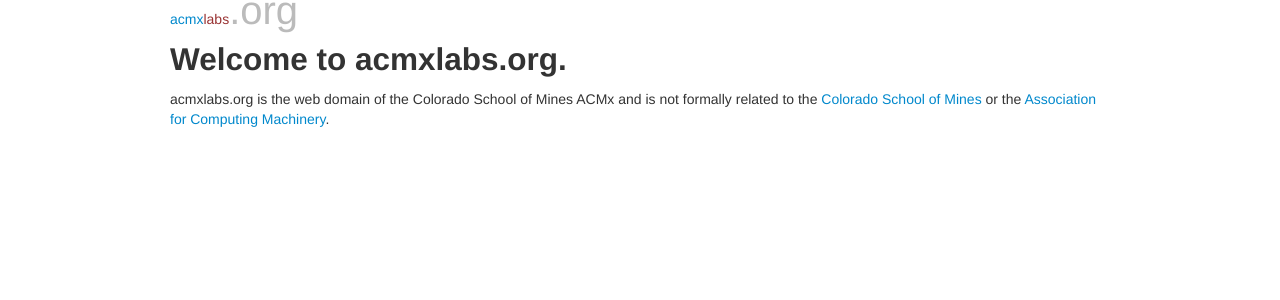
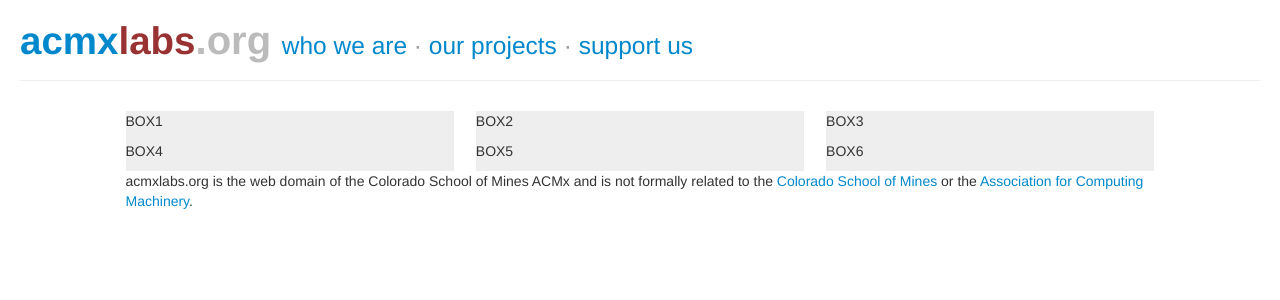
Before and after one commit to ColoradoSchoolOfMines/acmx_website, a CodeIgniter app: page / in a window 1280 px wide. Shown: the top 300 px of the page. Run offline with CodeIgniter, Linux system fonts and the light colour scheme.

Commit message:
EVEYRTHING IS DIFFERENT NOOOOOOOOOOOOOOOOOOO

```diff
--- a/application/views/pages/home.php
+++ b/application/views/pages/home.php
@@ -1 +1,30 @@
-<h2>Welcome to acmxlabs.org.</h2>
+	<div class="row-fluid">
+		<div class="span10 offset1">
+			<div class="row-fluid">
+				<div class="span4 square">
+					BOX1
+				</div>
+				<div class="span4 square">
+					BOX2
+				</div>
+				<div class="span4 square">
+					BOX3
+				</div>
+			</div>
+		</div>
+	</div>
+	<div class="row-fluid">
+		<div class="span10 offset1">
+			<div class="row-fluid">
+				<div class="span4 square">
+					BOX4
+				</div>
+				<div class="span4 square">
+					BOX5
+				</div>
+				<div class="span4 square">
+					BOX6
+				</div>
+			</div>
+		</div>
+	</div>
--- a/application/views/templates/footer.php
+++ b/application/views/templates/footer.php
@@ -1,6 +1,8 @@
-<div id="footer">
-acmxlabs.org is the web domain of the Colorado School of Mines ACMx and is not formally related to the <a href="http://mines.edu" target="_blank">Colorado School of Mines</a> or the <a href="http://acm.org/" target="_blank">Association for Computing Machinery</a>.
-</div>
-</div>
+	<div class="row-fluid" id="footer">
+		<div class="span10 offset1">
+				acmxlabs.org is the web domain of the Colorado School of Mines ACMx and is not formally related to the <a href="http://mines.edu" target="_blank">Colorado 	School of Mines</a> or the <a href="http://acm.org/" target="_blank">Association for Computing Machinery</a>.
+			</div>
+		</div>
+	</div>
 </body>
 </html>
--- a/application/views/templates/header.php
+++ b/application/views/templates/header.php
@@ -9,9 +9,14 @@
 <script src="js/bootstrap.js"></script>
 </head>
 <body>
-<div class="container">
-<div id="header">
-<a href="#">acmx<span id="red">labs</span><span id="grey">.org</span></a>
-<div id="buttons">
-</div>
-</div>
+<div class="container-fluid">
+	<div class="page-header" id="header">
+		<h1>
+			<a href="#">acmx<span id="red">labs</span><span id="grey">.org</span></a>
+			<small id="botttons">
+					<a href="#">who we are</a> &middot;
+					<a href="#">our projects</a> &middot;
+					<a href="#">support us</a>
+			</small>
+		</h1>
+	</div>
```
